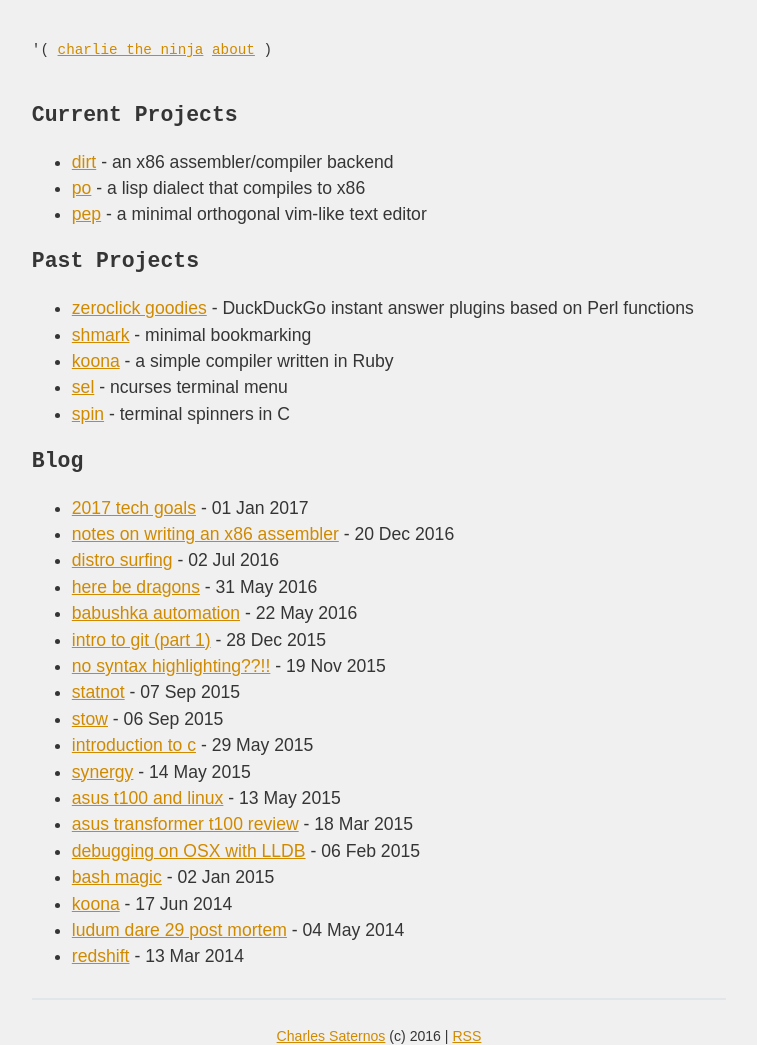
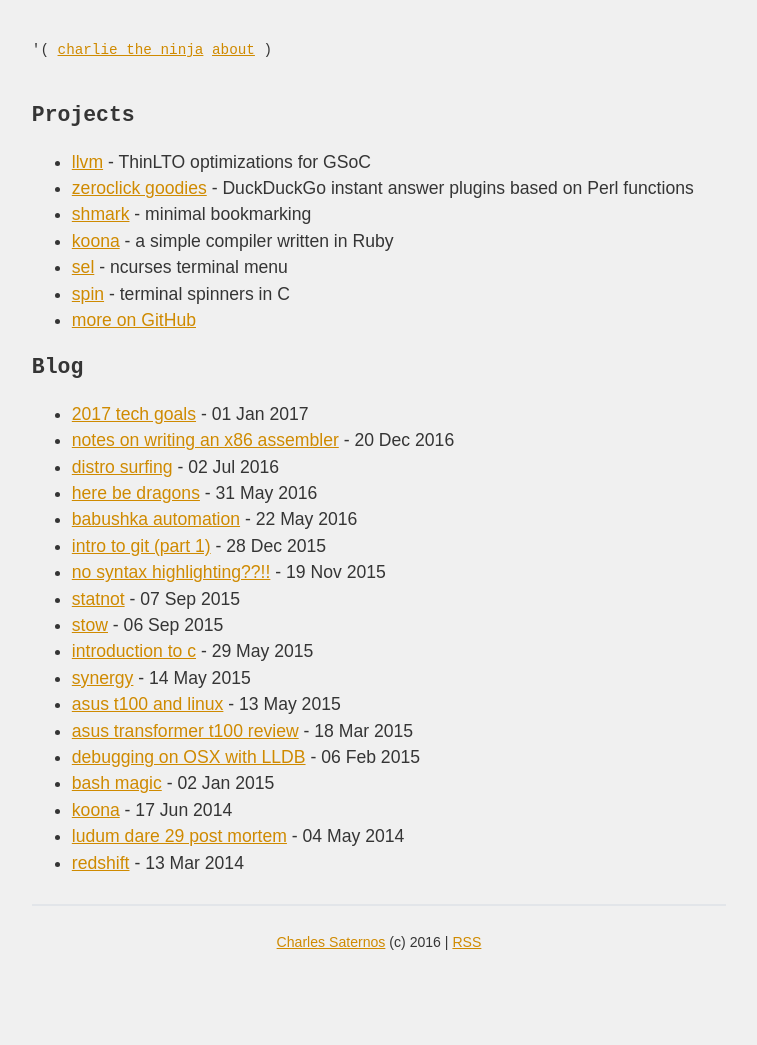
Before and after one commit to charles-l/charles-l.github.io, a Jekyll site: the page built from index.html, in a window 1280 px wide. Shown: the whole page, without its empty margins (261-1018 px from the left). Built offline with Jekyll 4.4.1, drawn with Linux system fonts in a browser that asks for light colours; after the commit the page ends 951 px from its top, so only the background shows below that.

Commit message:
update index

```diff
--- a/index.html
+++ b/index.html
@@ -3,20 +3,15 @@ layout: default
 title: Home
 ---
 
-<h2>Current Projects</h2>
+<h2>Projects</h2>
 <ul>
-<li><a href='https://github.com/charles-l/dirt'>dirt</a> - an x86 assembler/compiler backend</li>
-<li><a href='https://github.com/charles-l/po'>po</a> - a lisp dialect that compiles to x86</li>
-<li><a href='https://github.com/charles-l/pep'>pep</a> - a minimal orthogonal vim-like text editor</li>
-</ul>
-
-<h2>Past Projects</h2>
-<ul>
+<li><a href='https://summerofcode.withgoogle.com/projects/#5586332700114944'>llvm</a> - ThinLTO optimizations for GSoC</li>
 <li><a href='https://github.com/charles-l/zeroclickinfo-goodies'>zeroclick goodies</a> - DuckDuckGo instant answer plugins based on Perl functions</li>
 <li><a href='https://github.com/charles-l/shmark'>shmark</a> - minimal bookmarking</li>
 <li><a href='https://github.com/charles-l/koona'>koona</a> - a simple compiler written in Ruby</li>
 <li><a href='https://github.com/charles-l/sel'>sel</a> - ncurses terminal menu</li>
 <li><a href='https://github.com/charles-l/spin'>spin</a> - terminal spinners in C</li>
+<li><a href='https://github.com/charles-l/'>more on GitHub</a></li>
 </ul>
 
 <h2>Blog</h2>
```
